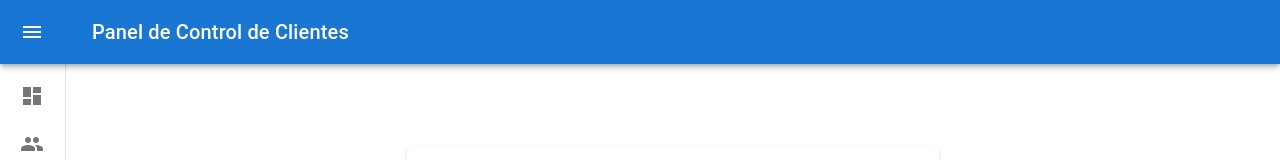
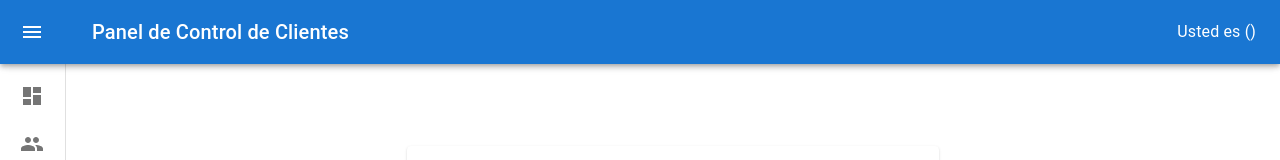
Before and after one commit to DiegoFedericoGabrielRobles/pv_tp_integrador_grupo5, a React (Vite) app in the folder Trabajo_Final_Integrador/: page /login in a window 1280 px wide. Shown: the top 160 px of the page. Built offline with nearby package versions, Linux system fonts and the light colour scheme.

Commit message:
Usuario Logueado1

```diff
--- a/Trabajo_Final_Integrador/src/components/layout/Nav.jsx
+++ b/Trabajo_Final_Integrador/src/components/layout/Nav.jsx
@@ -66,6 +66,9 @@ export const Nav = ({children}) => {
                         </IconButton>
                         <Typography variant="h6" noWrap component="div">
                             Panel de Control de Clientes
+                        </Typography>
+                        <Typography variant="body1" sx={{marginLeft:"auto"}}>
+                            Usted es {admin?.nombre} ({admin?.sector})
                         </Typography>
                 </Toolbar>
                 </AppBar>
```
